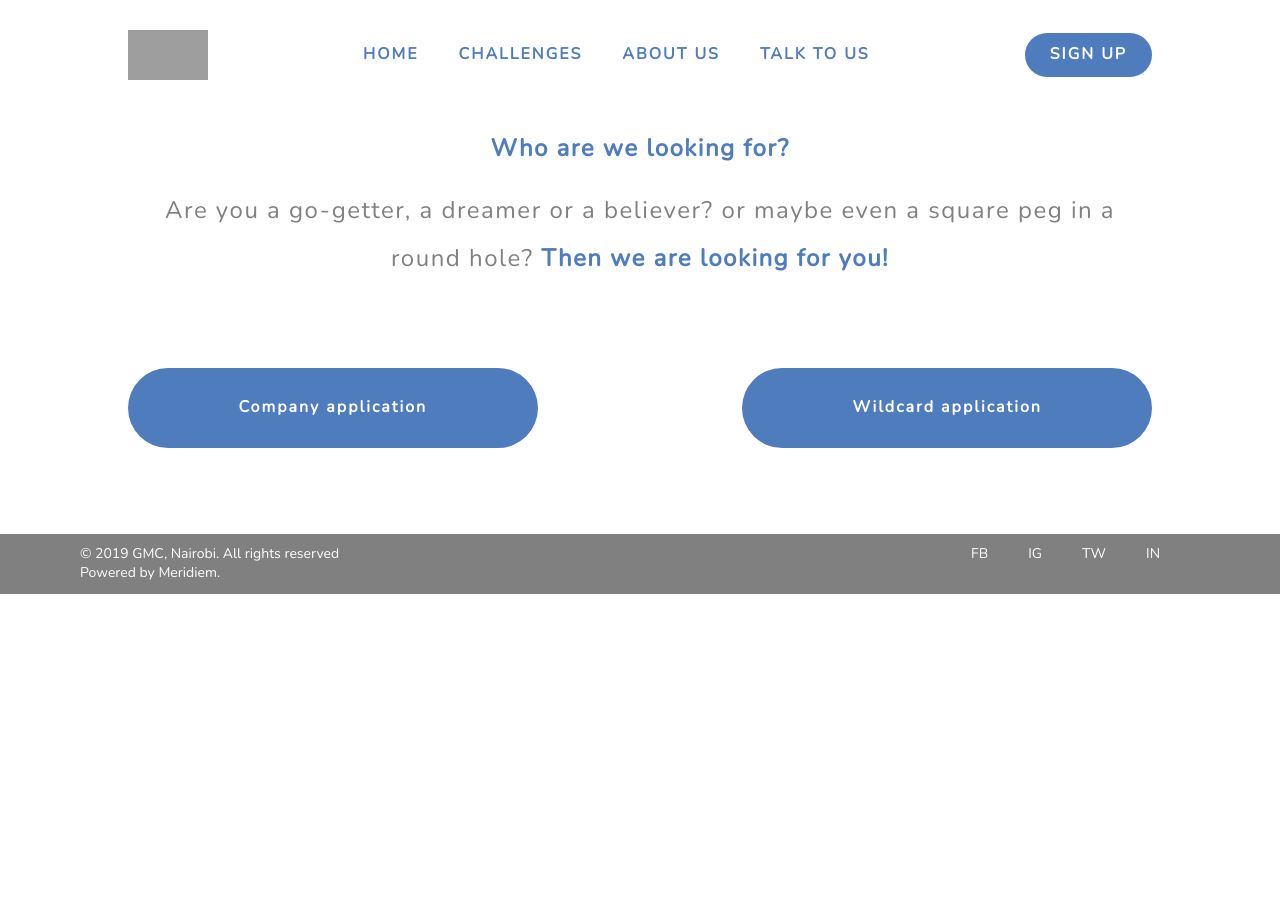
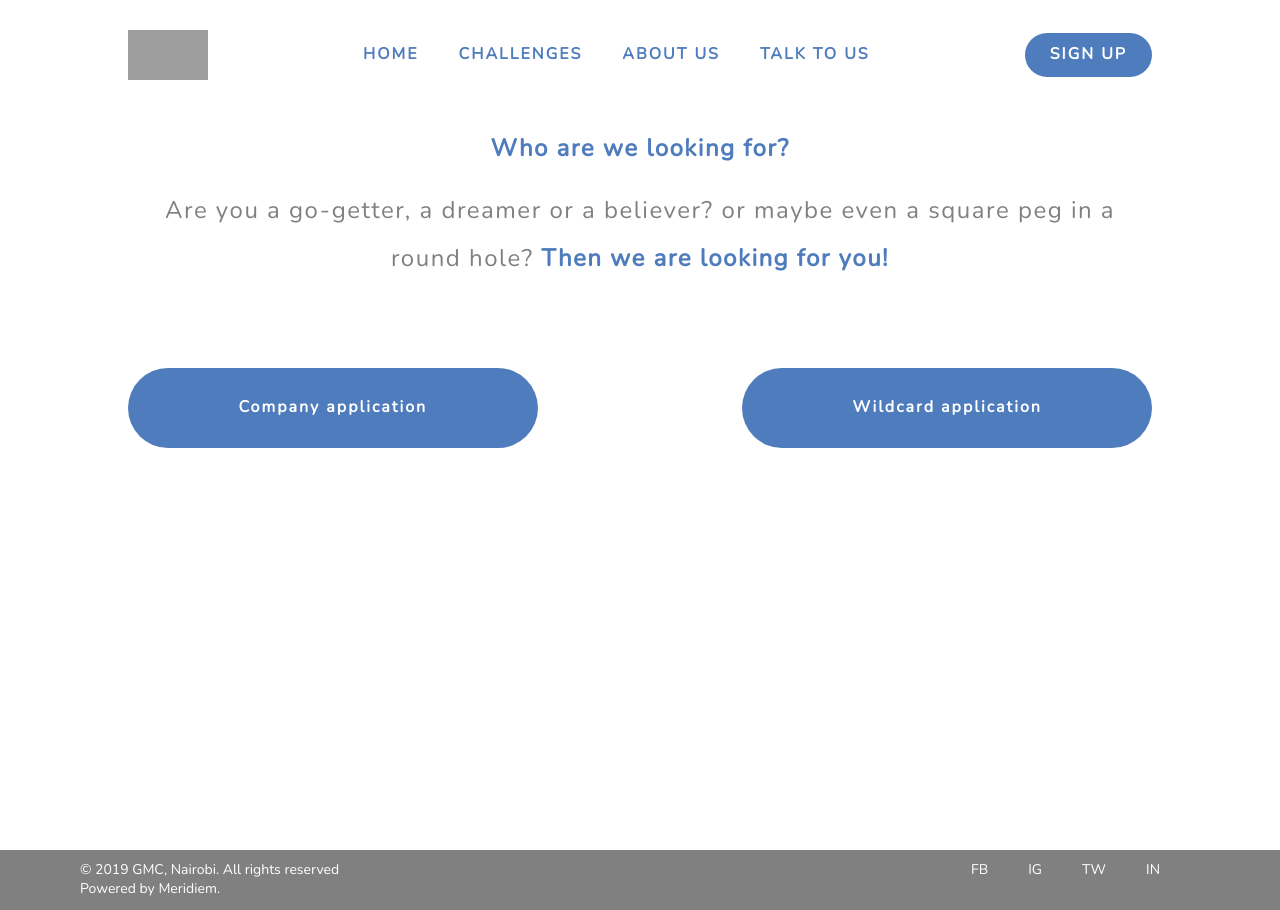
Before and after one commit to efenstakes/gmc, a React (Create React App) app: page / in a window 1280 px wide. Before the commit the page ends 800 px from the top, so only its background shows below. Built offline with nearby package versions, Linux system fonts and the light colour scheme; grey boxes are pictures that could not be loaded.

Commit message:
footer fix... todo: finish later

```diff
--- a/src/App.tsx
+++ b/src/App.tsx
@@ -18,7 +18,7 @@ const App: React.FC = () => {
       <About /> */}
       <RegisterIndex />
 
-      <Footer />
+      {/* <Footer /> */}
     </div>
   );
 }
--- a/src/components/footer/styles.css
+++ b/src/components/footer/styles.css
@@ -1,5 +1,5 @@
 .footer {
-    position: relative;
+  position: absolute;
   bottom: 0;
   width: 100%;
   height: 60px;
@@ -11,15 +11,18 @@
   font-size: 14px;
 }
 
-.copyrights, p {
+.copyrights,
+p {
   background-color: transparent;
   color: white;
 }
-.copyrights, .social_links {
+.copyrights,
+.social_links {
   margin: 10px 80px;
 }
 
-.social_links, .social_links p {
+.social_links,
+.social_links p {
   background-color: transparent;
   display: flex;
   flex-direction: row;
--- a/src/components/styled_components.tsx
+++ b/src/components/styled_components.tsx
@@ -178,6 +178,16 @@ export const Page = styled.div`
   }
 `;
 
+//full height page wrapper
+export const Wrapper = styled.div`
+  position: relative;
+  min-height: 100vh;
+
+  #content-wrap {
+    padding-bottom: 60px;
+  }
+`;
+
 //column
 export const Column = styled.div`
   max-width: 50%;
--- a/src/pages/challenges/index.tsx
+++ b/src/pages/challenges/index.tsx
@@ -1,5 +1,6 @@
 import React from 'react';
-import {Row, Page, ReasonsToJoin} from '../../components/styled_components'
+import {Row, Page, ReasonsToJoin, Wrapper} from '../../components/styled_components'
+import Footer from "../../components/footer/footer"
 
 const Challenges: React.FC = () => {
     return(
--- a/src/pages/register/index.tsx
+++ b/src/pages/register/index.tsx
@@ -1,9 +1,12 @@
 import React from "react";
-import { Page, Row, Column } from "../../components/styled_components";
+import { Page, Row, Wrapper } from "../../components/styled_components";
+import Footer from "../../components/footer/footer"
 
 export default class RegisterIndex extends React.Component {
   render() {
     return (
+      <Wrapper>
+          <div id="content-wrap">
         <Page>
           <br />
           <h2>Who are we looking for?</h2>
@@ -12,14 +15,22 @@ export default class RegisterIndex extends React.Component {
             Are you a go-getter, a dreamer or a believer? or maybe even a square
             peg in a round hole? <span>Then we are looking for you!</span>
           </h3>
-        <br/><br/><br/>
+          <br />
+          <br />
+          <br />
           <Row>
-          <button style={{ width: "40%", height: "80px"}}>Company application</button>
+            <button style={{ width: "40%", height: "80px" }}>
+              Company application
+            </button>
 
-          <button style={{ width: "40%", height: "80px"}}>Wildcard application</button>
+            <button style={{ width: "40%", height: "80px" }}>
+              Wildcard application
+            </button>
           </Row>
-        <br/><br/><br/>
         </Page>
+        </div>
+        <Footer />
+      </Wrapper>
     );
   }
 }
```
Lines whose indentation alone changed are shown as unchanged.
